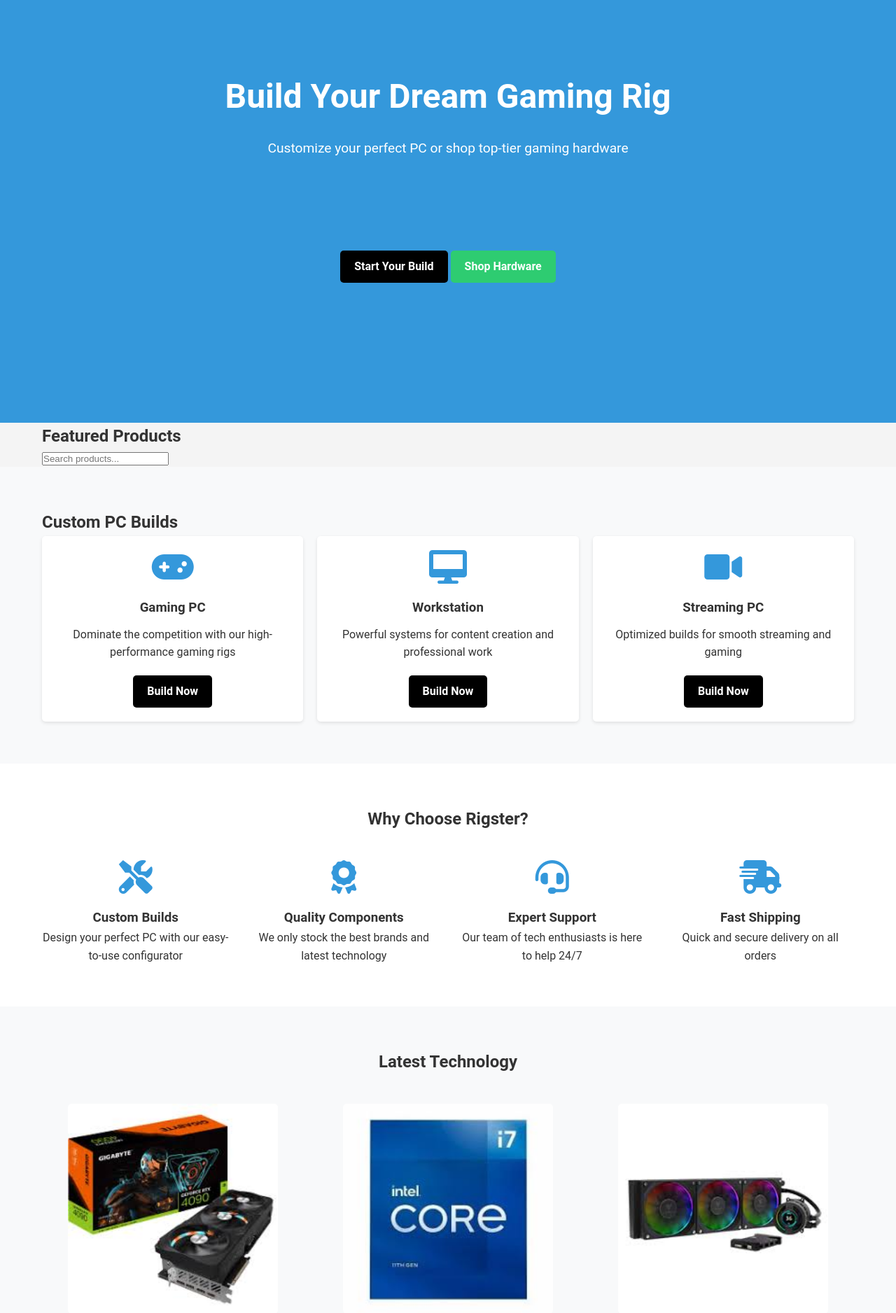
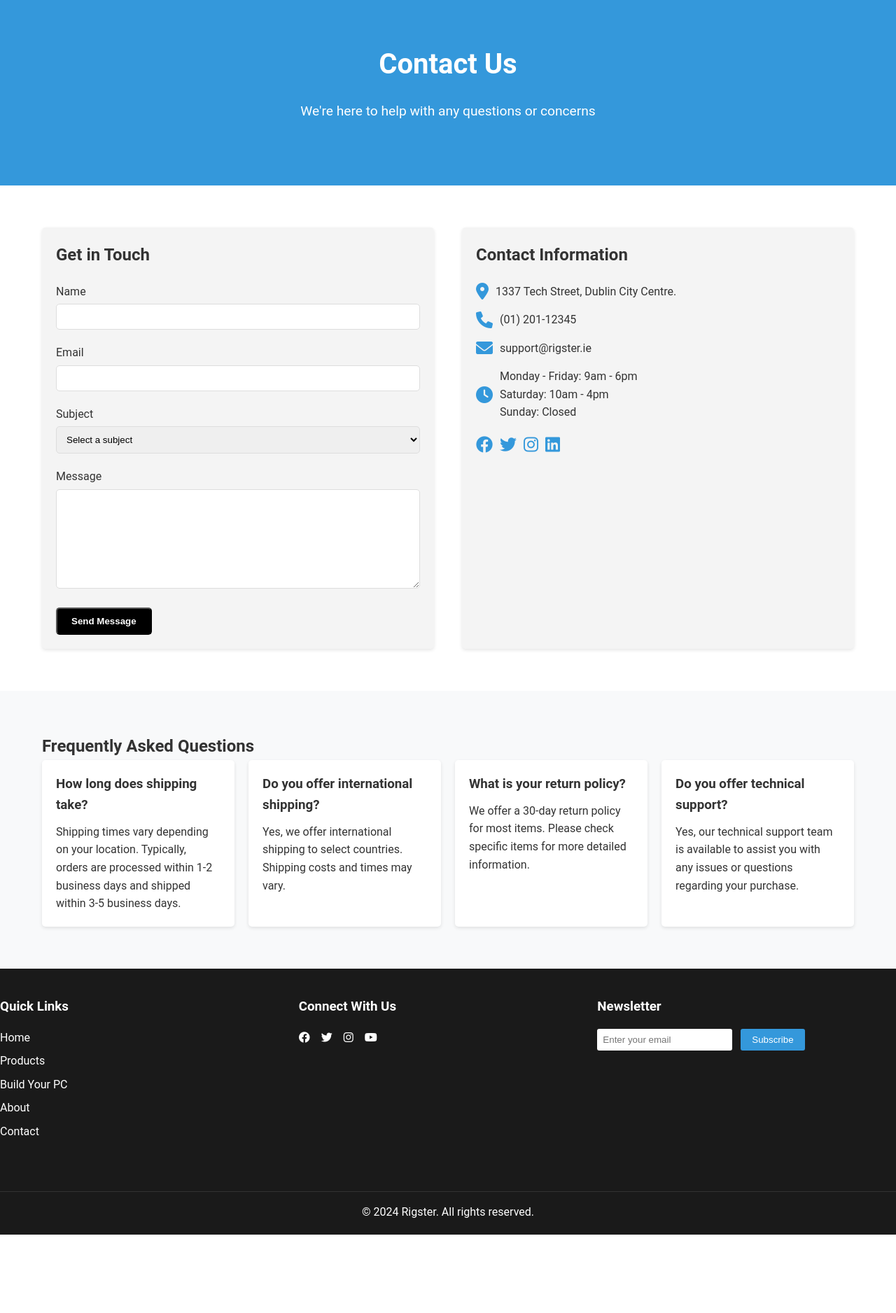
Before and after one commit to ShaneZD/DB_Assignment, a Flask app: page / in a window 1280 px wide. Shown: the part 70-1946 px from the top of the page at 70% size. After the commit the page ends 1834 px from the top, so only its background shows below. Run offline with Flask 3, Linux system fonts and the light colour scheme.

Commit message:
Update index.html
remove unused code + links

```diff
--- a/templates/index.html
+++ b/templates/index.html
@@ -1,130 +1,102 @@
 {% extends "base.html" %}
-
-{% block title %}Rigster - Custom PC Builds & Gaming Hardware{% endblock %}
+{% block title %}Contact Us - Rigster{% endblock %}
+{% block extra_css %}
+<link rel="stylesheet" href="{{ url_for('static', filename='css/rigstyle.css') }}">
+{% endblock %}
 
 {% block content %}
-<section class="hero">
+<section class="contact-hero hero">
     <div class="container">
-        <h1>Build Your Dream Gaming Rig</h1>
-        <p>Customize your perfect PC or shop top-tier gaming hardware</p>
-        <div class="hero">
-            <a href="{{ url_for('build') }}" class="btn btn-primary">Start Your Build</a>
-            <a href="{{ url_for('products') }}" class="btn btn-secondary">Shop Hardware</a>
-        </div>
+        <h1>Contact Us</h1>
+        <p>We're here to help with any questions or concerns</p>
     </div>
 </section>
 
-<section class="featured-products">
+<section class="contact-content">
     <div class="container">
-        <h2>Featured Products</h2>
-        <input type="text" id="product-search" placeholder="Search products..." class="search-input">
-        <div class="product-grid">
-            {% for product in featured_products %}
-            <div class="product-card">
-                <img src="{{ url_for('static', filename='images/products/' + product.image) }}" alt="{{ product.name }}">
-                <h3>{{ product.name }}</h3>
-                <p class="price">${{ product.price }}</p>
-                <a href="{{ url_for('product', product_id=product.id) }}" class="btn btn-outline">View Details</a>
+        <div class="contact-grid">
+            <div class="contact-form-container">
+                <h2>Get in Touch</h2>
+                <form id="contact-form">
+                    <div class="form-group">
+                        <label for="name">Name</label>
+                        <input type="text" id="name" name="name" required>
+                    </div>
+                    <div class="form-group">
+                        <label for="email">Email</label>
+                        <input type="email" id="email" name="email" required>
+                    </div>
+                    <div class="form-group">
+                        <label for="subject">Subject</label>
+                        <select id="subject" name="subject" required>
+                            <option value="">Select a subject</option>
+                            <option value="support">Technical Support</option>
+                            <option value="sales">Sales Inquiry</option>
+                            <option value="feedback">Feedback</option>
+                            <option value="other">Other</option>
+                        </select>
+                    </div>
+                    <div class="form-group">
+                        <label for="message">Message</label>
+                        <textarea id="message" name="message" rows="8" required></textarea>
+                    </div>
+                    <button type="submit" class="btn btn-primary">Send Message</button>
+                </form>
             </div>
-            {% endfor %}
-        </div>
-    </div>
-</section>
-
-<section class="custom-builds">
-    <div class="container">
-        <h2>Custom PC Builds</h2>
-        <div class="build-options">
-            <div class="build-option">
-                <i class="fas fa-gamepad"></i>
-                <h3>Gaming PC</h3>
-                <p>Dominate the competition with our high-performance gaming rigs</p>
-                <a href="{{ url_for('build', category='gaming') }}" class="btn btn-primary">Build Now</a>
-            </div>
-            <div class="build-option">
-                <i class="fas fa-desktop"></i>
-                <h3>Workstation</h3>
-                <p>Powerful systems for content creation and professional work</p>
-                <a href="{{ url_for('build', category='workstation') }}" class="btn btn-primary">Build Now</a>
-            </div>
-            <div class="build-option">
-                <i class="fas fa-video"></i>
-                <h3>Streaming PC</h3>
-                <p>Optimized builds for smooth streaming and gaming</p>
-                <a href="{{ url_for('build', category='streaming') }}" class="btn btn-primary">Build Now</a>
+            <div class="contact-info">
+                <h2>Contact Information</h2>
+                <div class="info-item">
+                    <i class="fas fa-map-marker-alt"></i>
+                    <p>1337 Tech Street, Dublin City Centre.</p>
+                </div>
+                <div class="info-item">
+                    <i class="fas fa-phone"></i>
+                    <p>(01) 201-12345</p>
+                </div>
+                <div class="info-item">
+                    <i class="fas fa-envelope"></i>
+                    <p>support@rigster.ie</p>
+                </div>
+                <div class="info-item">
+                    <i class="fas fa-clock"></i>
+                    <p>Monday - Friday: 9am - 6pm<br>Saturday: 10am - 4pm<br>Sunday: Closed</p>
+                </div>
+                <div class="social-links">
+                    <a href="#" class="social-icon"><i class="fab fa-facebook"></i></a>
+                    <a href="#" class="social-icon"><i class="fab fa-twitter"></i></a>
+                    <a href="#" class="social-icon"><i class="fab fa-instagram"></i></a>
+                    <a href="#" class="social-icon"><i class="fab fa-linkedin"></i></a>
+                </div>
             </div>
         </div>
     </div>
 </section>
 
-<section class="why-choose-us">
+<section class="faq">
     <div class="container">
-        <h2>Why Choose Rigster?</h2>
-        <div class="features-grid">
-            <div class="feature">
-                <i class="fas fa-tools"></i>
-                <h3>Custom Builds</h3>
-                <p>Design your perfect PC with our easy-to-use configurator</p>
+        <h2>Frequently Asked Questions</h2>
+        <div class="faq-grid">
+            <div class="faq-item">
+                <h3>How long does shipping take?</h3>
+                <p>Shipping times vary depending on your location. Typically, orders are processed within 1-2 business days and shipped within 3-5 business days.</p>
             </div>
-            <div class="feature">
-                <i class="fas fa-award"></i>
-                <h3>Quality Components</h3>
-                <p>We only stock the best brands and latest technology</p>
+            <div class="faq-item">
+                <h3>Do you offer international shipping?</h3>
+                <p>Yes, we offer international shipping to select countries. Shipping costs and times may vary.</p>
             </div>
-            <div class="feature">
-                <i class="fas fa-headset"></i>
-                <h3>Expert Support</h3>
-                <p>Our team of tech enthusiasts is here to help 24/7</p>
+            <div class="faq-item">
+                <h3>What is your return policy?</h3>
+                <p>We offer a 30-day return policy for most items. Please check specific items for more detailed information.</p>
             </div>
-            <div class="feature">
-                <i class="fas fa-shipping-fast"></i>
-                <h3>Fast Shipping</h3>
-                <p>Quick and secure delivery on all orders</p>
-            </div>
-        </div>
-    </div>
-</section>
-
-<section class="latest-tech">
-    <div class="container">
-        <h2>Latest Technology</h2>
-        <div class="tech-showcase">
-            <div class="tech-item">
-                <img src="{{ url_for('static', filename='images/rtx4090ti.jpg') }}" alt="Latest GPUs">
-                <h3>Next-Gen GPUs</h3>
-                <p>Experience unparalleled graphics with the latest NVIDIA and AMD cards</p>
-            </div>
-            <div class="tech-item">
-                <img src="{{ url_for('static', filename='images/i11.jpg') }}" alt="Powerful CPUs">
-                <h3>Powerful CPUs</h3>
-                <p>Boost your system's performance with cutting-edge processors</p>
-            </div>
-            <div class="tech-item">
-                <img src="{{ url_for('static', filename='images/cpucooler.jpg') }}" alt="Advanced Cooling">
-                <h3>Advanced Cooling</h3>
-                <p>Keep your system running cool and quiet with our cooling solutions</p>
-            </div>
-        </div>
-    </div>
-</section>
-
-<section class="testimonials">
-    <div class="container">
-        <h2>What Our Customers Say</h2>
-        <div class="testimonial-slider">
-            <div class="testimonial">
-                <p>"I bought my daughters first custom made PC and she absolutely loves it!"</p>
-                <cite>- Louise M.</cite>
-            </div>
-            <div class="testimonial">
-                <p>"The quality of components and the prices are unbeatable. I'll definitely be a returning customer."</p>
-                <cite>- Sarah L.</cite>
-            </div>
-            <div class="testimonial">
-                <p>"I bought a €4,000 PC to play an early 2000s click simulator because I couldn't turn away from the prices!"</p>
-                <cite>- Séan D.</cite>
+            <div class="faq-item">
+                <h3>Do you offer technical support?</h3>
+                <p>Yes, our technical support team is available to assist you with any issues or questions regarding your purchase.</p>
             </div>
         </div>
     </div>
 </section>
 {% endblock %}
+
+{% block extra_js %}
+<script src="{{ url_for('static', filename='js/rig.js') }}"></script>
+{% endblock %}
```
